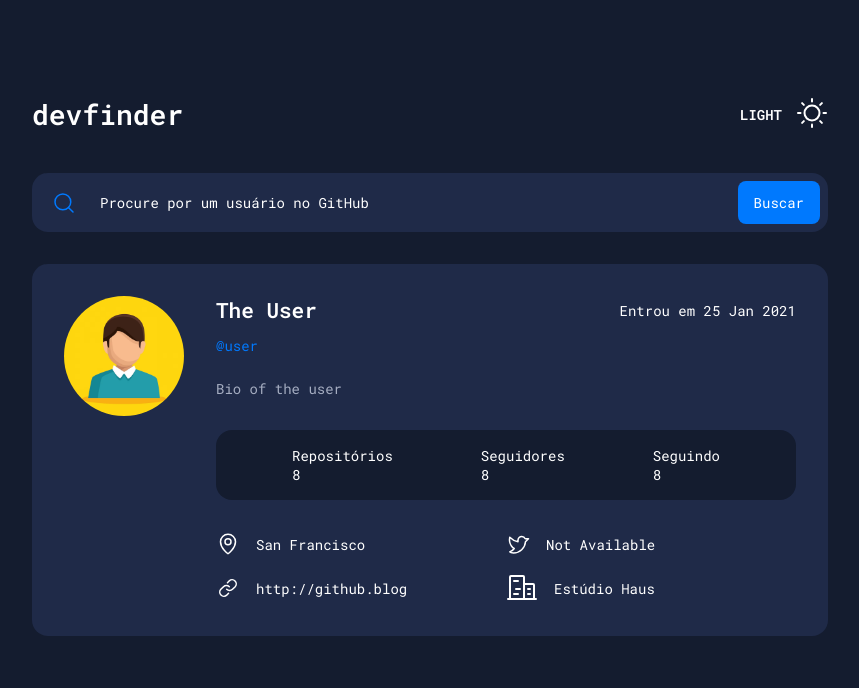
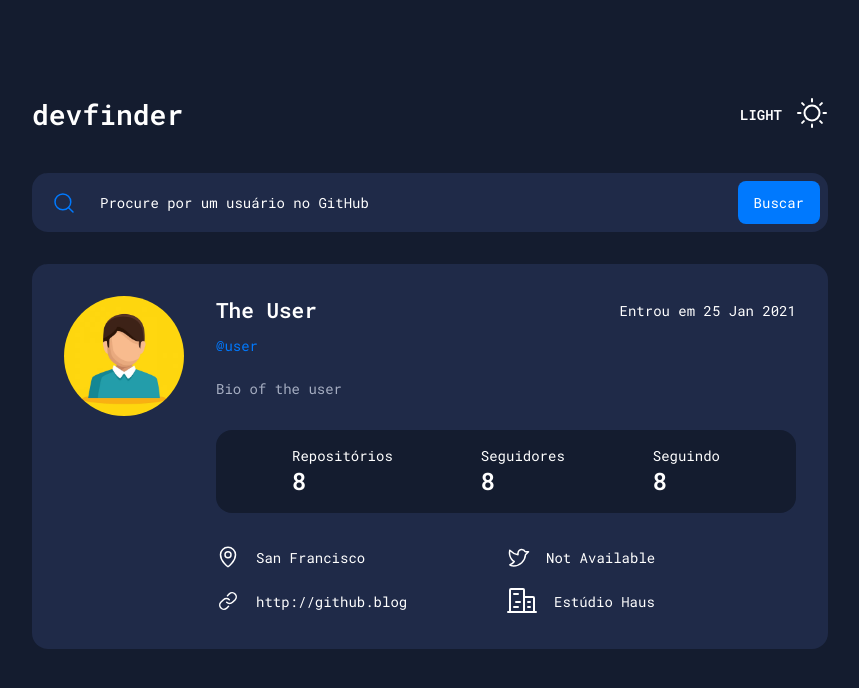
Before and after one commit to Anna-Luiza-Gusmao/devfinder, a React (Vite) app: page / in a window 1280 px wide. Shown: the top 688 px of the page, without its empty margins (210-1069 px from the left). Built offline with nearby package versions, Linux system fonts and the light colour scheme.

Commit message:
alter: text in Users

```diff
--- a/src/components/Users/index.tsx
+++ b/src/components/Users/index.tsx
@@ -17,15 +17,15 @@ export function Users() {
                 <ProfileNumbersContainer>
                     <div>
                         <p>Repositórios</p>
-                        <p>8</p>
+                        <strong>8</strong>
                     </div>
                     <div>
                         <p>Seguidores</p>
-                        <p>8</p>
+                        <strong>8</strong>
                     </div>
                     <div>
                         <p>Seguindo</p>
-                        <p>8</p>
+                        <strong>8</strong>
                     </div>
                 </ProfileNumbersContainer>
 
--- a/src/components/Users/styles.ts
+++ b/src/components/Users/styles.ts
@@ -53,6 +53,10 @@ export const ProfileNumbersContainer = styled.section`
         flex-direction: column;
         align-items: flex-start;
     }
+
+    strong {
+            font-size: 1.5rem;
+    }
 `
 
 export const IconsContainer = styled.section`
```
